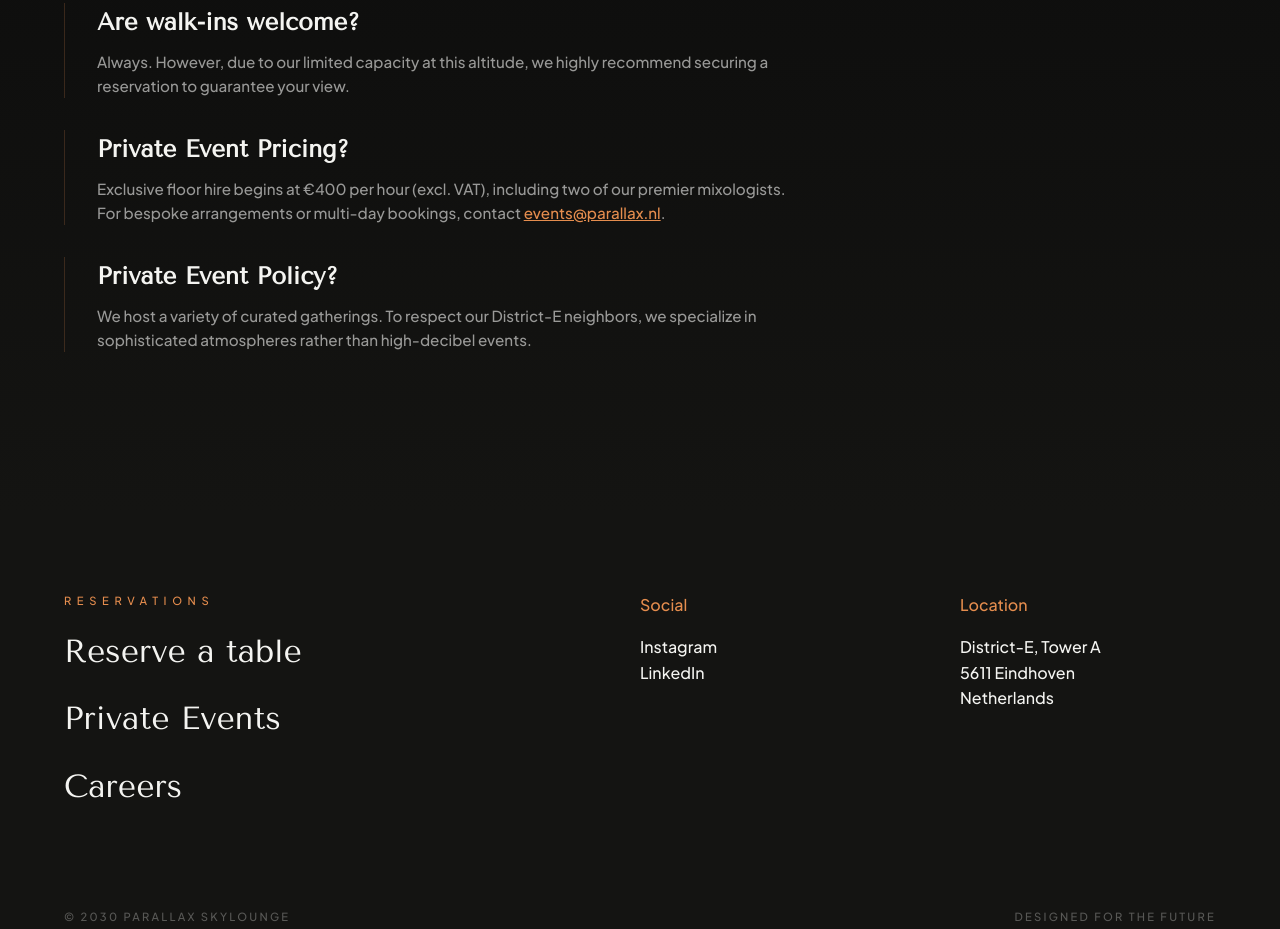
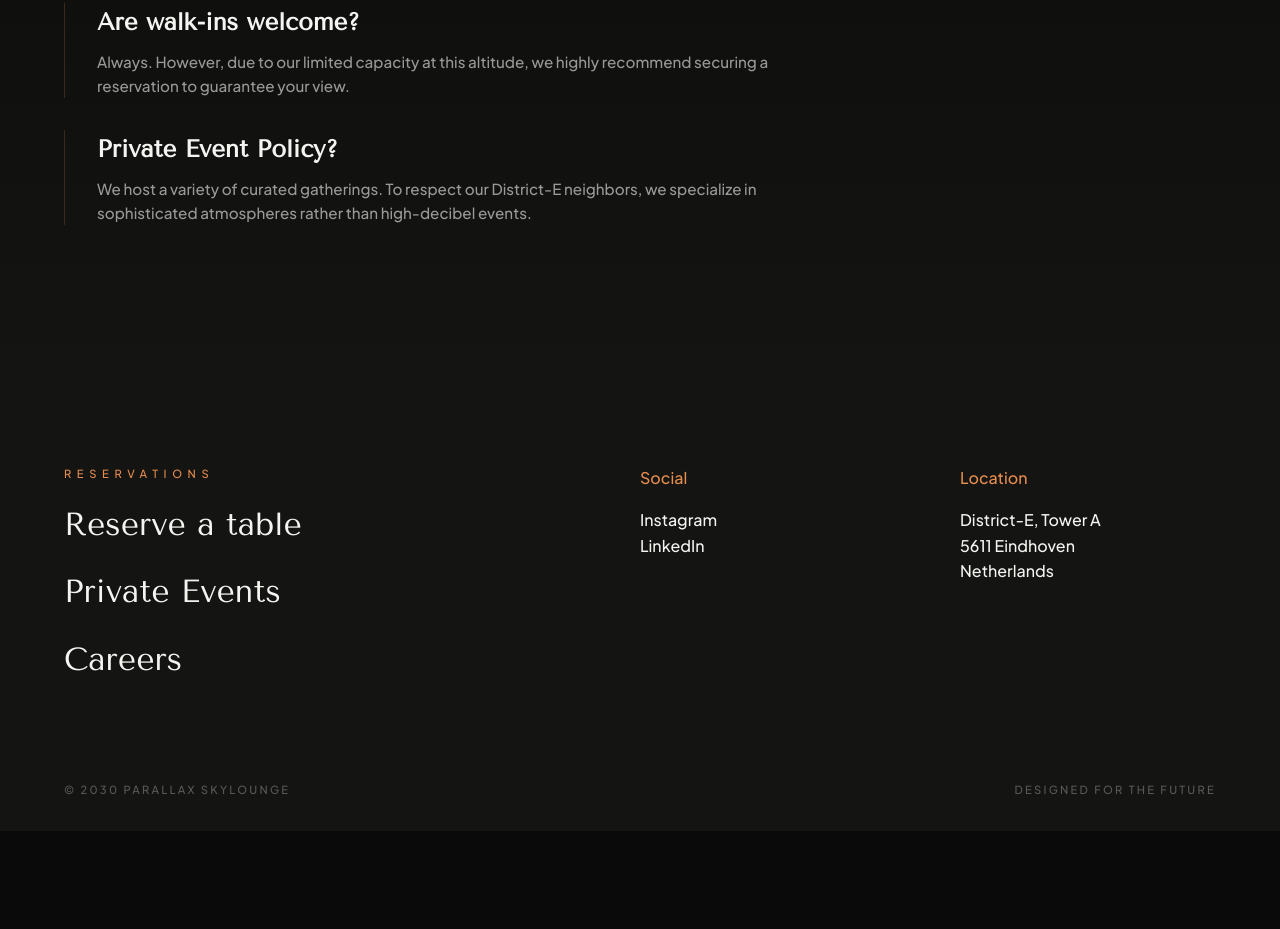
Before and after one commit to ParallaxEindhoven/parallax-eindhoven.nl, a plain HTML site: page index.html in a window 1280 px wide. Shown: the part 4095-5024 px from the top of the page. After the commit the page ends 4926 px from the top, so only its background shows below. Drawn offline with nearby package versions, Linux system fonts and the light colour scheme.

Commit message:
Update index.html

```diff
--- a/index.html
+++ b/index.html
@@ -533,11 +533,6 @@ nav {
         </div>
 
         <div class="faq-item">
-            <h4>Private Event Pricing?</h4>
-            <p>Exclusive floor hire begins at €400 per hour (excl. VAT), including two of our premier mixologists. For bespoke arrangements or multi-day bookings, contact <a href="mailto:events@parallax.nl" style="color: var(--accent);">events@parallax.nl</a>.</p>
-        </div>
-
-        <div class="faq-item">
             <h4>Private Event Policy?</h4>
             <p>We host a variety of curated gatherings. To respect our District-E neighbors, we specialize in sophisticated atmospheres rather than high-decibel events.</p>
         </div>
```
